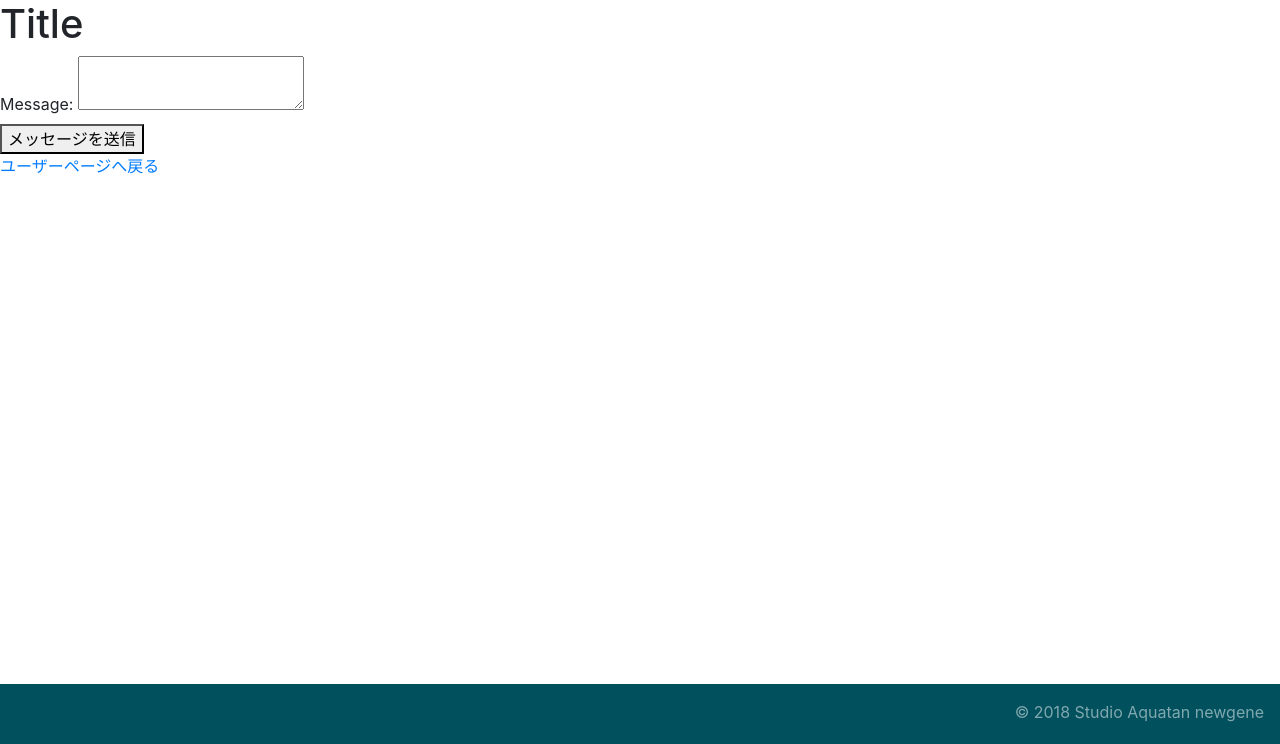
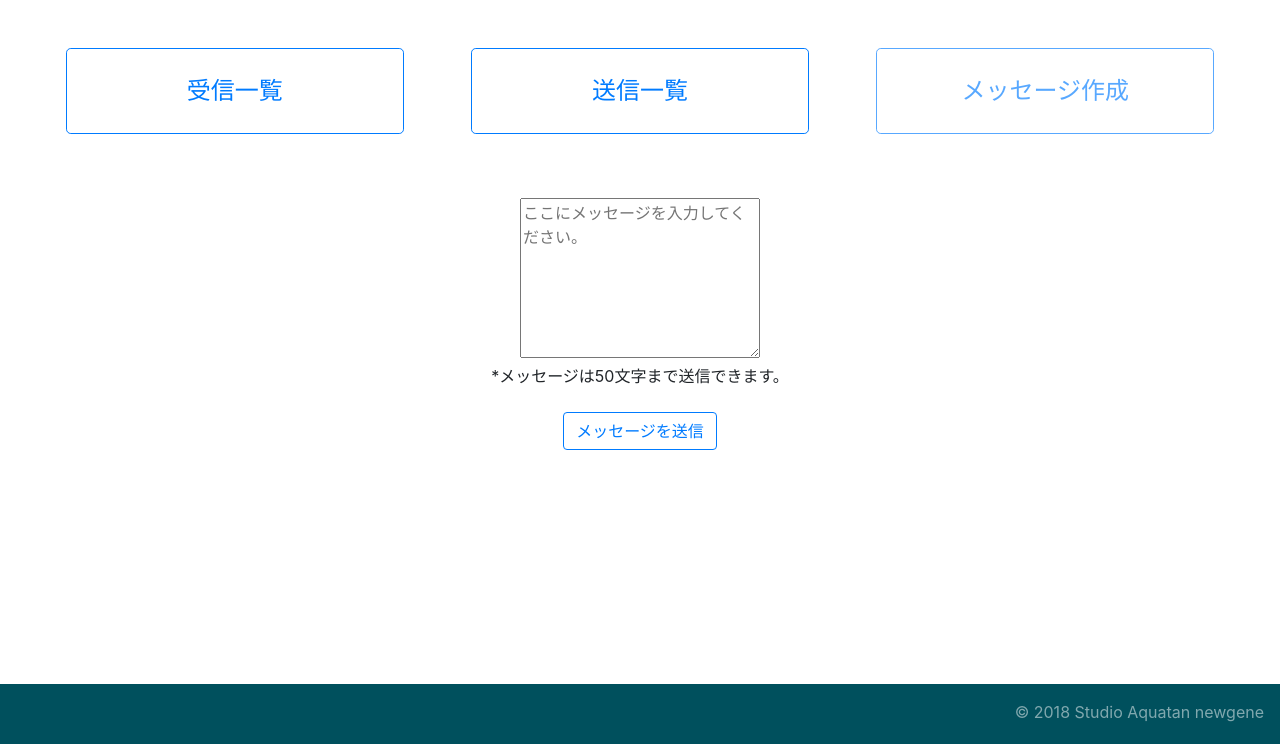
Before and after one commit to StudioAquatan/newgene, a Django app: template app/polls/templates/poll/send_message.html in a window 1280 px wide. Shown: the part 56-800 px from the top of the page. Run offline with Django 3.2, Linux system fonts and the light colour scheme; the template is opened without the code that fills it, so the values that code supplies are empty; some libraries are stand-ins or nearby versions.

Commit message:
メッセージ作成ページの作成

```diff
--- a/app/polls/static/polls/css/style.css
+++ b/app/polls/static/polls/css/style.css
@@ -45,6 +45,19 @@ body {
     outline: solid 1px gray;
 }
 
+.msg-textarea {
+    width: 15rem;
+    height: 10rem;
+}
+
+.button-group {
+    margin: 2rem;
+}
+
+.msg-group {
+    padding: 1rem;
+}
+
 .btn-outline-primary {
     margin: 0.5rem 1rem 1rem 1rem;
 }
@@ -55,8 +68,8 @@ body {
 !important;
     padding-top: 1.5rem;
     padding-bottom: 1.5rem;
-    margin-right: 20%;
-    margin-left: 20%;
+    margin-right: 5%;
+    margin-left: 5%;
     font-size: 3rem;
 }
 
@@ -136,11 +149,6 @@ body {
         width: 600px;
     }
 
-    .btn-send {
-        margin-right: 35%;
-        margin-left: 35%;
-    }
-
     .table-responsive {
         width: 90%;
     }
--- a/app/polls/templates/poll/send_message.html
+++ b/app/polls/templates/poll/send_message.html
@@ -3,11 +3,10 @@
 {% load bootstrap4 %}
 
 {# タイトルを変更 #}
-{% block title %}メッセージを送信{% endblock %}
+{% block title %}メッセージ作成{% endblock %}
 
 {# メインコンテンツ #}
 {% block content %}
-    <h1>Title</h1>
 
     {% if error_message %}
         <h2 style="color: red;">
@@ -15,14 +14,26 @@
         </h2>
     {% endif %}
 
-    <form action="{% url 'send_message' user_id %}" method="post">
-        {% csrf_token %}
-        <div>
-            <label for="msg">Message:</label>
-            <textarea id="msg" name="user_message" maxlength="50"></textarea>
+    <div class="row button-group">
+        <div class="col-sm">
+            <a class="btn btn-outline-primary btn-lg btn-send" href="{% url 'user' user_id %}">受信一覧</a>
         </div>
-        <button name="btn_send_msg">メッセージを送信</button>
-    </form>
+        <div class="col-sm">
+            <a class="btn btn-outline-primary btn-lg btn-send" href="{% url 'send_message' user_id %}">送信一覧</a>
+        </div>
+        <div class="col-sm">
+            <a class="btn btn-outline-primary btn-lg btn-send disabled" href="{% url 'send_message' user_id %}">メッセージ作成</a>
+        </div>
+    </div>
 
-    <a href="{% url 'user' user_id %}">ユーザーページへ戻る</a>
+    <div class="container-fluid msg-group">
+        <form action="{% url 'send_message' user_id %}" method="post" style="text-align: center!important;">
+            {% csrf_token %}
+            <div>
+                <textarea class="msg-textarea" id="msg" name="user_message" maxlength="50" placeholder="ここにメッセージを入力してください。"></textarea>
+            </div>
+            <p>*メッセージは50文字まで送信できます。</p>
+            <button class="btn btn-outline-primary" name="btn_send_msg">メッセージを送信</button>
+        </form>
+    </div>
 {% endblock %}
```
Also changed, not shown: app/polls/templates/poll/user.html (+11 -1 lines).
